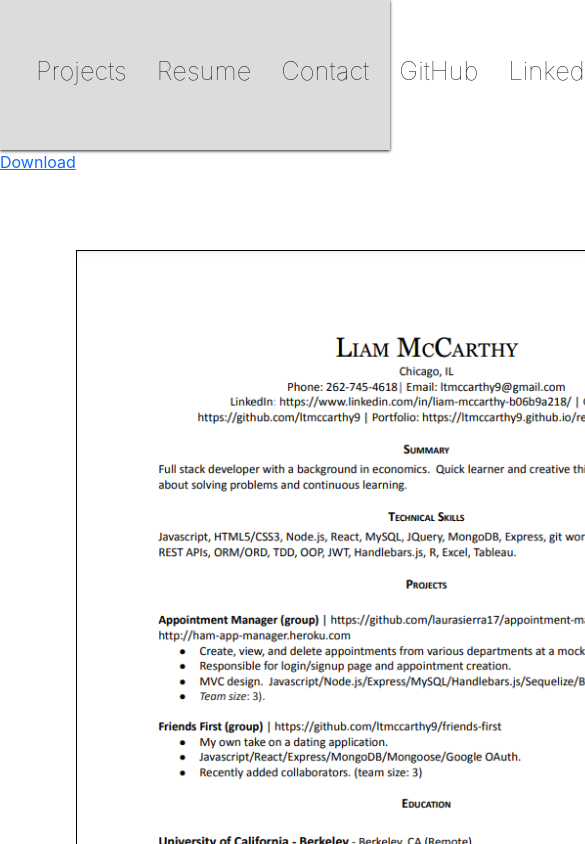
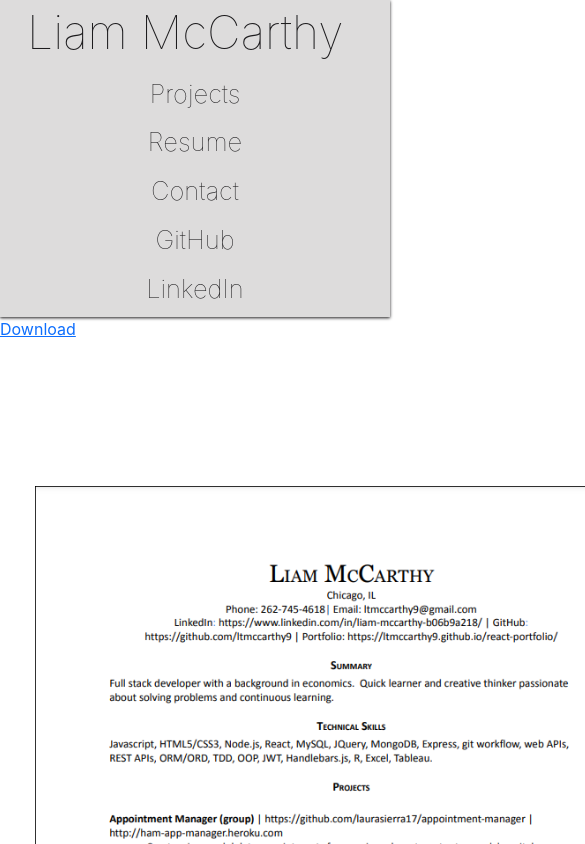
Before and after one commit to ltmccarthy9/portfolio, a React (Create React App) app in the folder client/: page /resume in a window 390 px wide. Shown: the top 844 px of the page, 585 px wide, since content can reach past the window. Built offline with nearby package versions, Linux system fonts and the light colour scheme; a web font is replaced by a local one.

Commit message:
mobile compatability

```diff
--- a/client/src/index.css
+++ b/client/src/index.css
@@ -100,7 +100,7 @@ p{
   margin-top: 40px;
   box-shadow: 1px 1px 3px rgb(54, 53, 53);
   padding: 40px;
-  transition: all .3s ease-in 100ms;
+  transition: all .20s ease-in 100ms;
   width: 40%;
 }
 
@@ -198,3 +198,32 @@ p{
   box-shadow: 15px 15px 1px rgb(63, 60, 60);
   border: 1px solid rgb(128, 126, 126);
 }
+.res-box{
+  display: flex;
+}
+
+@media only screen and (max-width: 810px) {
+  .banner{
+    flex-direction: column;
+    height: auto;
+  }
+
+  .bio{
+    width: 90%;
+  }
+
+  .resume{
+    transform: scale(.9);
+    left: 0px;
+  }
+  .res-box{
+    flex-direction: column;
+  }
+
+  .contact-me{
+    width: 90%;
+  }
+  .proj{
+    width: 90%;
+  }
+}
--- a/client/src/pages/Resume.js
+++ b/client/src/pages/Resume.js
@@ -2,7 +2,7 @@ import resume from './pictures/res23.png'
 
 const Resume = () => {
     return(
-        <div style={{display: "flex"}}>
+        <div className='res-box'>
             <a className='res-link' href="/resume/Liam_McCarthy.pdf" download>Download</a>
         <img alt='Liam McCarthy resume' className='resume' style={{borderStyle: "solid", height: "900px", width: "700px"}}src={resume}/>
         </div>
```
